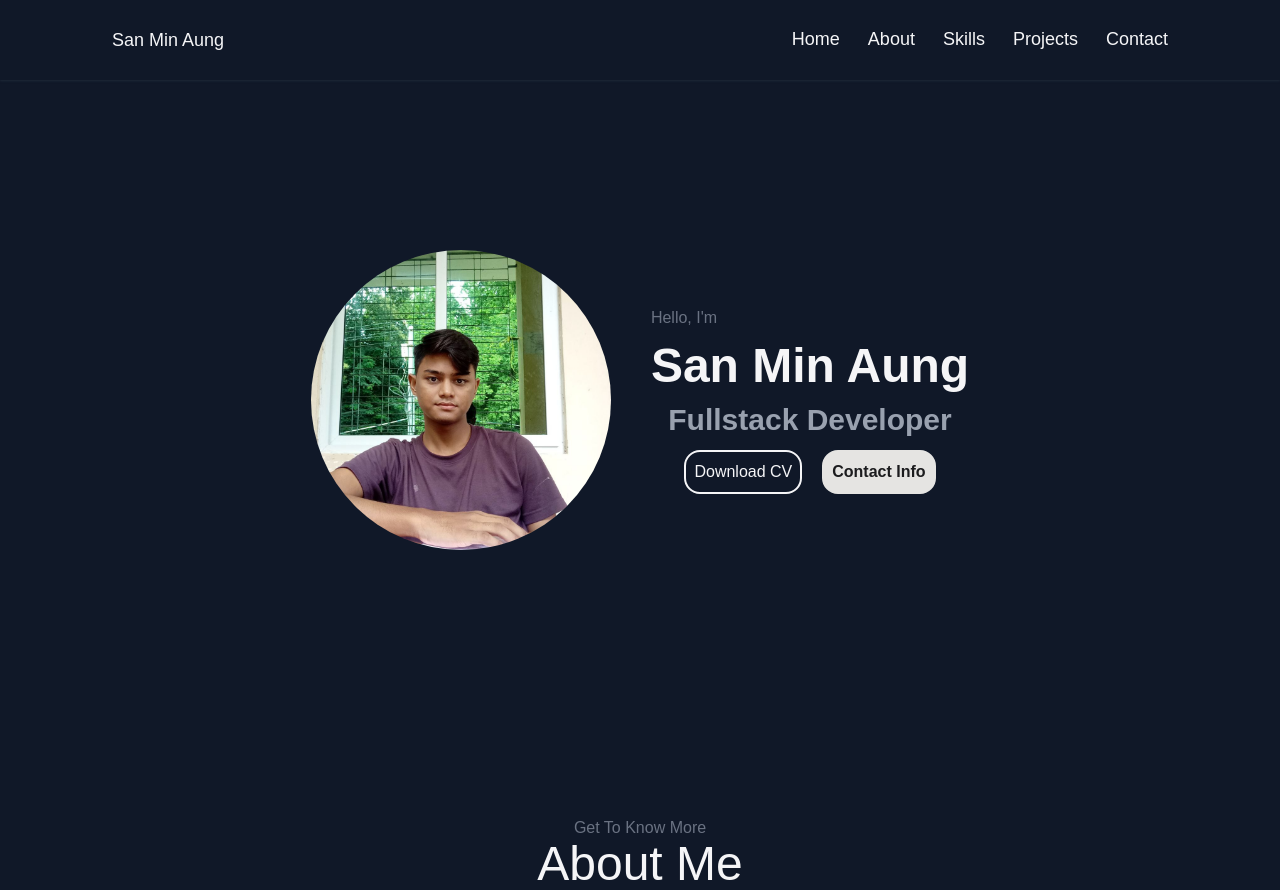
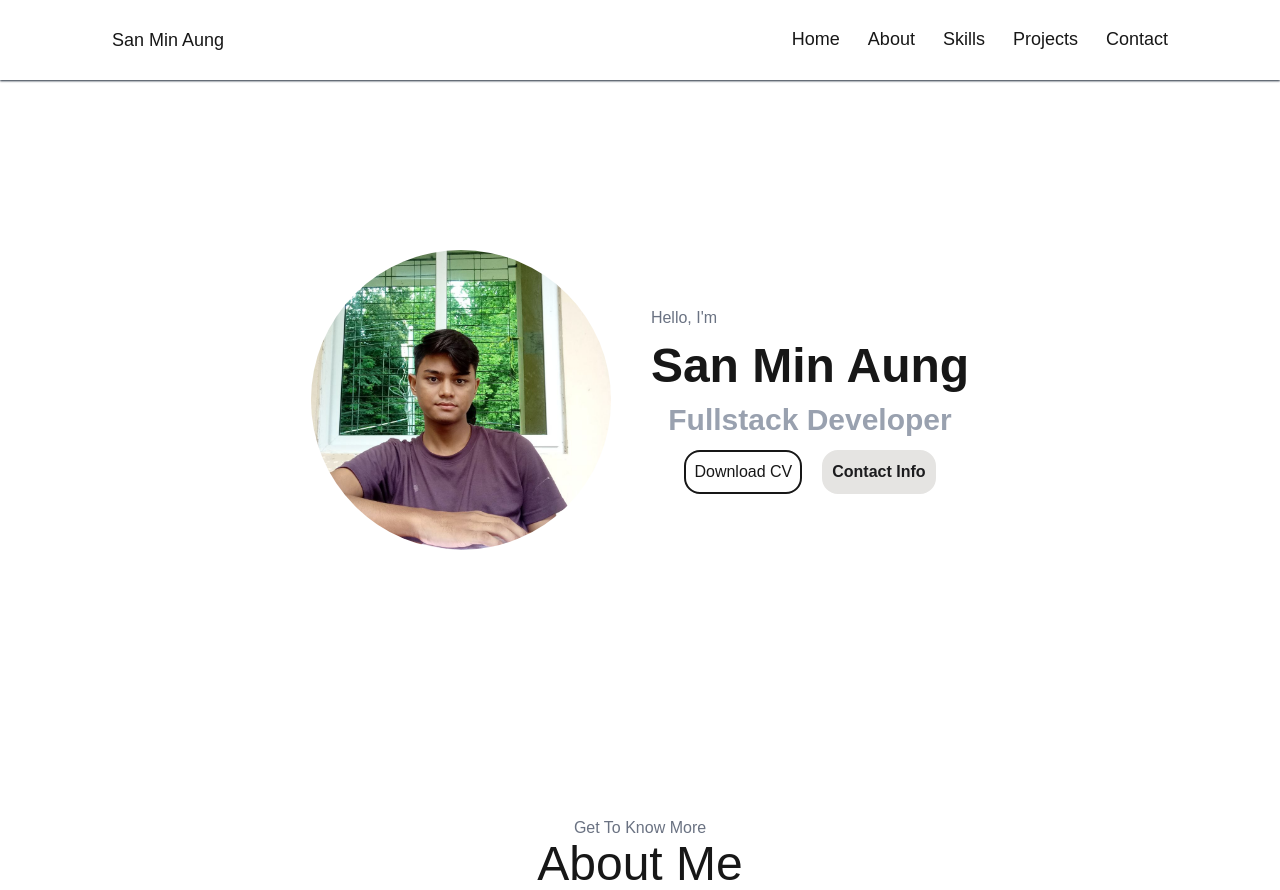
Before and after one commit to NgaMae/portfolio, a Next.js app: page / in a window 1280 px wide. Built offline with nearby package versions, Linux system fonts and the light colour scheme.

Commit message:
8.minor changes on header

```diff
--- a/src/app/globals.css
+++ b/src/app/globals.css
@@ -23,13 +23,6 @@
   }
 }
 
-@media (prefers-color-scheme: light) {
-  :root {
-    --background: #101828;
-    --foreground: #f5f5f7;
-  }
-}
-
 body {
   background: var(--background);
   color: var(--foreground);
```
